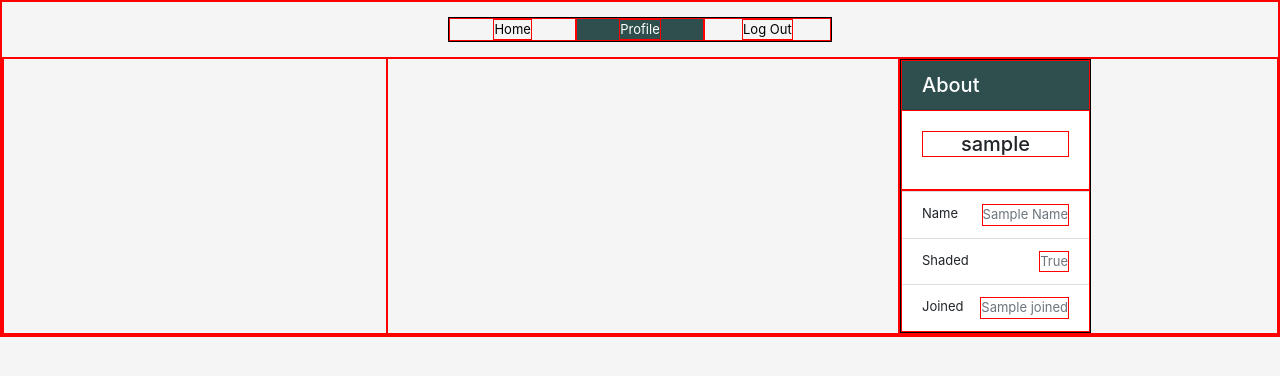
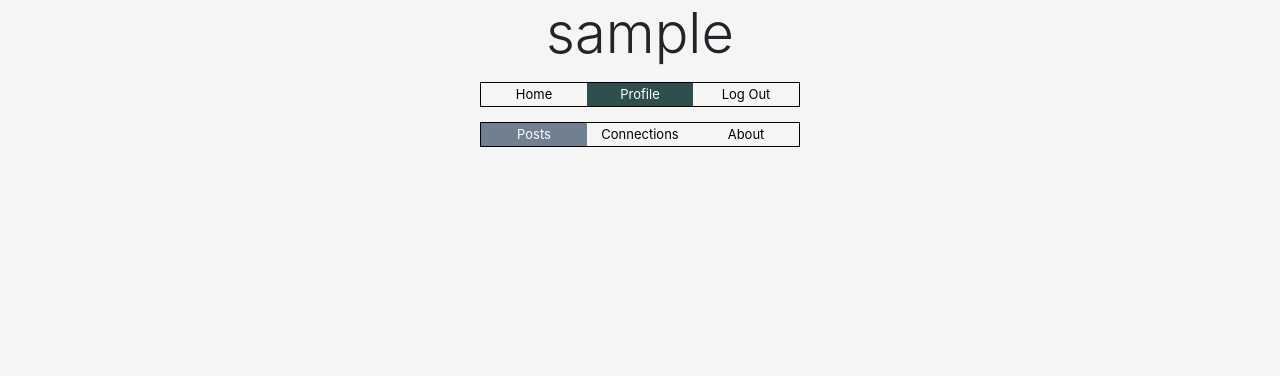
Before and after one commit to abhaykumarvats/shade, a Node server app: template views/profile.ejs in a window 1280 px wide. Shown: the top 376 px of the page. Run offline with Node 20, Linux system fonts and the light colour scheme; the template is opened without the code that fills it: most values are stand-ins (such as "Sample title", 1, 10 or a date in 2020); some libraries are stand-ins or nearby versions.

Commit message:
Change whole layout of profile view

```diff
--- a/public/css/profile.css
+++ b/public/css/profile.css
@@ -1,6 +1,6 @@
-* {
+/* * {
   border: 1px solid red;
-}
+} */
 
 body {
   background-color: whitesmoke;
@@ -8,7 +8,7 @@ body {
 }
 nav {
   display: flex;
-  width: 30vw;
+  width: 25vw;
   height: 25px;
   margin: 15px auto;
   border: 1px solid black;
@@ -18,6 +18,7 @@ nav {
 a.nav-item {
   flex: 1;
   color: black;
+  background-color: whitesmoke;
   text-decoration: none;
   display: flex;
   align-items: center;
@@ -25,57 +26,40 @@ a.nav-item {
   transition: all 0.5s ease;
 }
 
-a.nav-item:hover {
+#profile-nav {
+  position: sticky;
+  top: 15px;
+  z-index: 10;
+}
+
+#main-nav > a.nav-item:hover {
   color: white;
   background-color: darkslategray;
 }
 
-a.nav-item:nth-child(2) {
+#profile-nav > a.nav-item:hover {
+  color: white;
+  background-color: slategray;
+}
+
+#main-nav > a.nav-item.active {
   color: white;
   background-color: darkslategray;
 }
 
-hr {
-  background-color: black;
+#profile-nav > a.nav-item.active {
+  color: white;
+  background-color: slategray;
 }
 
-#main-grid-container {
-  display: grid;
-  grid-template: auto / 30vw 40vw 30vw;
+@media all and (max-width: 768px) {
+  nav {
+    width: 50vw;
+  }
 }
 
-#connections-flex-container,
-#posts-flex-container,
-#about-flex-container {
-  display: flex;
-  flex-flow: column;
-}
-
-#connections-flex-container {
-  align-items: flex-end;
-}
-
-#about-flex-container {
-  align-items: flex-start;
-}
-
-#about-section {
-  border-radius: 0;
-  border: 1px solid black;
-}
-
-.card-header {
-  color: white;
-  background-color: darkslategray;
-  border-radius: 0 !important;
-}
-
-.list-group-item > span {
-  float: right;
-}
-
-@media all and (max-width: 576px), all and (max-height: 576px) {
+@media all and (max-width: 576px) {
   nav {
-    width: 80vw;
+    width: 75vw;
   }
 }
--- a/views/profile.ejs
+++ b/views/profile.ejs
@@ -22,61 +22,39 @@
     <link rel="stylesheet" href="/public/css/profile.css" />
   </head>
   <body>
-    <!-- Navigation bar -->
-    <nav>
+    <!-- Username heading -->
+    <h1 class="display-4 text-center"><%= username %></h1>
+
+    <!-- Main navigation bar -->
+    <nav id="main-nav">
       <!-- Navigation links -->
-      <a href="/home" class="nav-item"><span>Home</span></a>
-      <a href="#" class="nav-item" onclick="return false;">
+      <a href="/" class="nav-item">
+        <span>Home</span>
+      </a>
+      <a href="#" class="nav-item active" onclick="return false;">
         <span>Profile</span>
       </a>
-      <a href="/logout" class="nav-item"><span>Log Out</span></a>
+      <a href="/logout" class="nav-item">
+        <span>Log Out</span>
+      </a>
     </nav>
 
-    <!-- Main grid container -->
-    <div id="main-grid-container">
-      <!-- Grid item 1: Connections flex container -->
-      <div id="connections-flex-container"></div>
+    <!-- Profile navigation bar -->
+    <nav id="profile-nav">
+      <!-- Navigation links -->
+      <a href="#" class="nav-item active" onclick="return false;">
+        <span>Posts</span>
+      </a>
+      <a href="#" class="nav-item" onclick="return false;">
+        <span>Connections</span>
+      </a>
+      <a href="#" class="nav-item" onclick="return false;">
+        <span>About</span>
+      </a>
+    </nav>
 
-      <!-- Grid item 2: Posts flex container -->
-      <div id="posts-flex-container"></div>
-
-      <!-- Grid item 3: About flex container -->
-      <div id="about-flex-container">
-        <!-- About card -->
-        <div id="about-section" class="card w-50">
-          <!-- About card header -->
-          <h5 class="card-header">About</h5>
-
-          <!-- About card body -->
-          <div class="card-body">
-            <!-- Username -->
-            <h5 class="card-title text-center"><%= username %></h5>
-          </div>
-
-          <!-- About list group -->
-          <ul class="list-group  list-group-flush">
-            <!-- Name -->
-            <li class="list-group-item">
-              Name
-              <span class="text-capitalize text-muted"><%= name %></span>
-            </li>
-
-            <!-- Shaded -->
-            <li class="list-group-item">
-              Shaded
-              <span class="text-capitalize text-muted">
-                <%= !consent %>
-              </span>
-            </li>
-
-            <!-- Joined -->
-            <li class="list-group-item">
-              Joined<span class="text-muted"><%= joined %></span>
-            </li>
-          </ul>
-        </div>
-      </div>
-    </div>
+    <!-- Main container -->
+    <div id="main-container"></div>
 
     <!-- jQuery script -->
     <script src="/public/js/jquery-3.3.1.min.js"></script>
```
